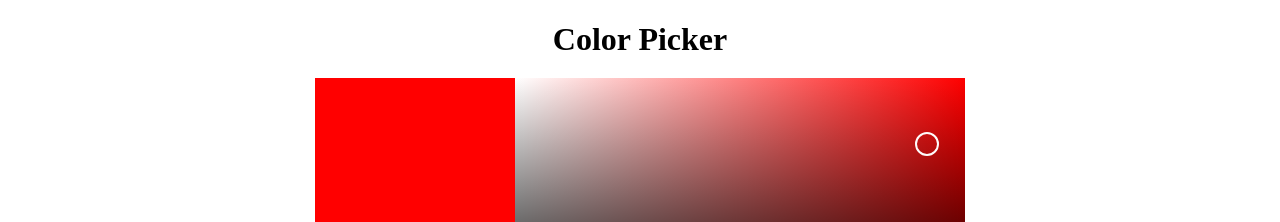
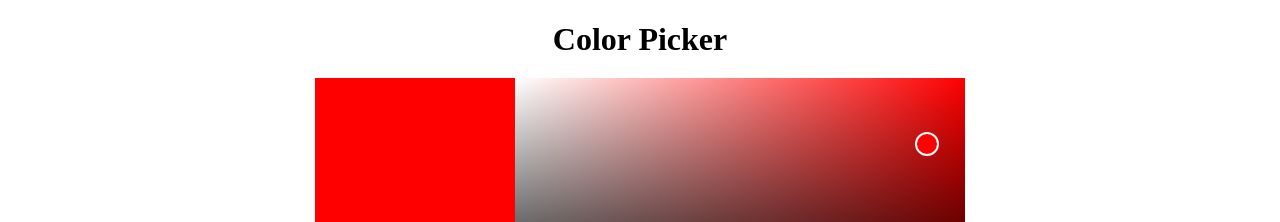
Before and after one commit to VarshiniAdurti28/ColorQuest, a SvelteKit app: page / in a window 1280 px wide. Shown: the top 222 px of the page. Built offline with nearby package versions, Linux system fonts and the light colour scheme.

Commit message:
Locator color bug resolved

```diff
--- a/src/routes/+page.svelte
+++ b/src/routes/+page.svelte
@@ -57,8 +57,9 @@
 
 
     selectedCol = chroma.hsv(deg,  sat/100, val/100).hex();
+
+    //Changing position of the locator
     loc.style.transform= `translate(${x}px, -${box.height - y}px)`;
-    loc.style.backgroundColor=`${selectedCol}`;
 
   }
 
@@ -153,7 +154,7 @@
       <canvas class= "GradSelector" width= 450px height= 250px style= "--grad-color: {hsvColor[0]}" bind:this={box} on:mousedown = {Enable} on:mousemove= {getCoordinates} on:mouseup= {Disable}>
 
       </canvas>
-      <div class="locator" bind:this={loc}></div>
+      <div class="locator" bind:this={loc} style= "background-color: {selectedCol}"></div>
      </div>
 
   </div>
--- a/src/routes/style.css
+++ b/src/routes/style.css
@@ -149,4 +149,5 @@ h1{
   border-style: solid;
   transform: translate(400px, -200px);
   position: absolute;
+  /* background-color: var(--grad-color); */
 }
```
